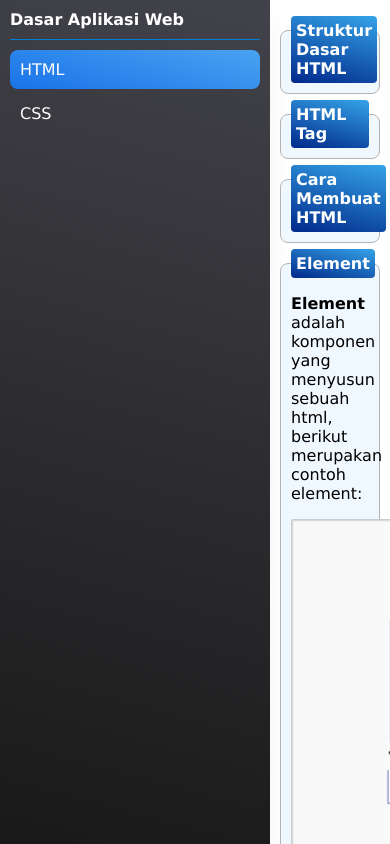
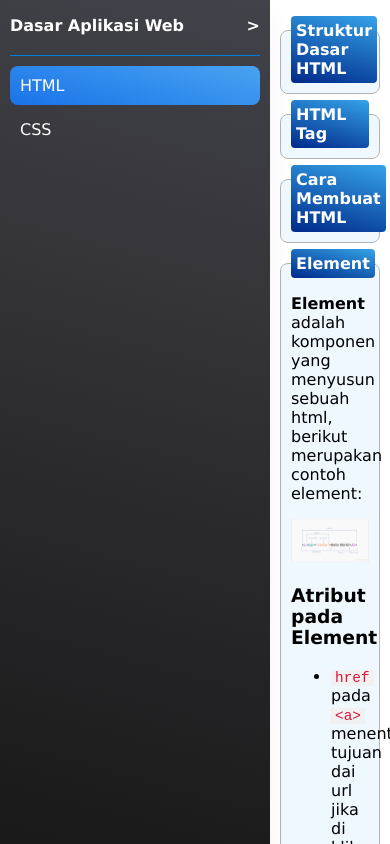
Before and after one commit to finzero/dasar-pemograman-web, a React (Vite) app: page /html in a window 390 px wide. Both pictures are taken after a click on the element "Element". Built offline with nearby package versions, Linux system fonts and the light colour scheme.

Commit message:
mobile optimation

```diff
--- a/src/App.css
+++ b/src/App.css
@@ -52,6 +52,10 @@
   flex-direction: column;
 }
 
+.justify-content-between {
+  justify-content: space-between;
+}
+
 .card-content {
   padding: 10px;
   overflow-y: auto;
@@ -73,6 +77,10 @@
 
 .h-screen {
   height: 100vh;
+}
+
+.m-w-full {
+  max-width: 100%;
 }
 
 .flex-grow-1 {
@@ -145,6 +153,10 @@ pre {
   text-align: center  ;
 }
 
+.text-right {
+  text-align: right  ;
+}
+
 .w3-codespan {
   color: crimson;
   background-color: #f1f1f1;
@@ -156,3 +168,32 @@ pre {
 .text-white {
   color: white;
 }
+
+.pt-1 {
+  padding-top: 1em;
+}
+
+@media screen and (max-width: 375px) {
+  .sidebar-container {
+    position: fixed;
+    width: 15px;
+  }
+  .sidebar-container .sidebar-title {
+    display: none;
+  }
+  .sidebar-container.expand .sidebar-title {
+    display: block;
+  }
+  .sidebar-container.expand {
+    width: 300px;
+  }
+  .sidebar-content {
+    display: none;
+  }
+  .sidebar-container.expand .sidebar-content {
+    display: block;
+  }
+  .content-container {
+    margin-left: 16px
+  }
+}
--- a/src/components/layout/Sidebar.jsx
+++ b/src/components/layout/Sidebar.jsx
@@ -1,14 +1,17 @@
-import React from 'react';
+import React, { useRef, useState } from 'react';
 import Divider from '../Divider';
 import SidebarItem from './SidebarItem';
 
 const Sidebar = () => {
+  const [expand, setExpand] = useState(false);
+
   return (
-    <div className="sidebar-container">
+    <div className={`sidebar-container ${expand ? 'expand' : ''}`}>
+      <div className="flex justify-content-between text-white pt-1">
+        <b className="sidebar-title">Dasar Aplikasi Web</b>
+        <b onClick={() => setExpand((expand) => !expand)}>&gt;</b>
+      </div>
       <div className="sidebar-content">
-        <div className="text-white">
-          <b>Dasar Aplikasi Web</b>
-        </div>
         <Divider />
         <SidebarItem />
       </div>
--- a/src/pages/Html.jsx
+++ b/src/pages/Html.jsx
@@ -262,7 +262,12 @@ const Html = () => {
             <b>Element</b> adalah komponen yang menyusun sebuah html, berikut
             merupakan contoh element: <br />
           </p>
-          <img src={element} alt="Element HTML" width={700} />
+          <img
+            className="m-w-full"
+            src={element}
+            alt="Element HTML"
+            width={700}
+          />
           <h3>Atribut pada Element</h3>
           <ul>
             <li>
```
